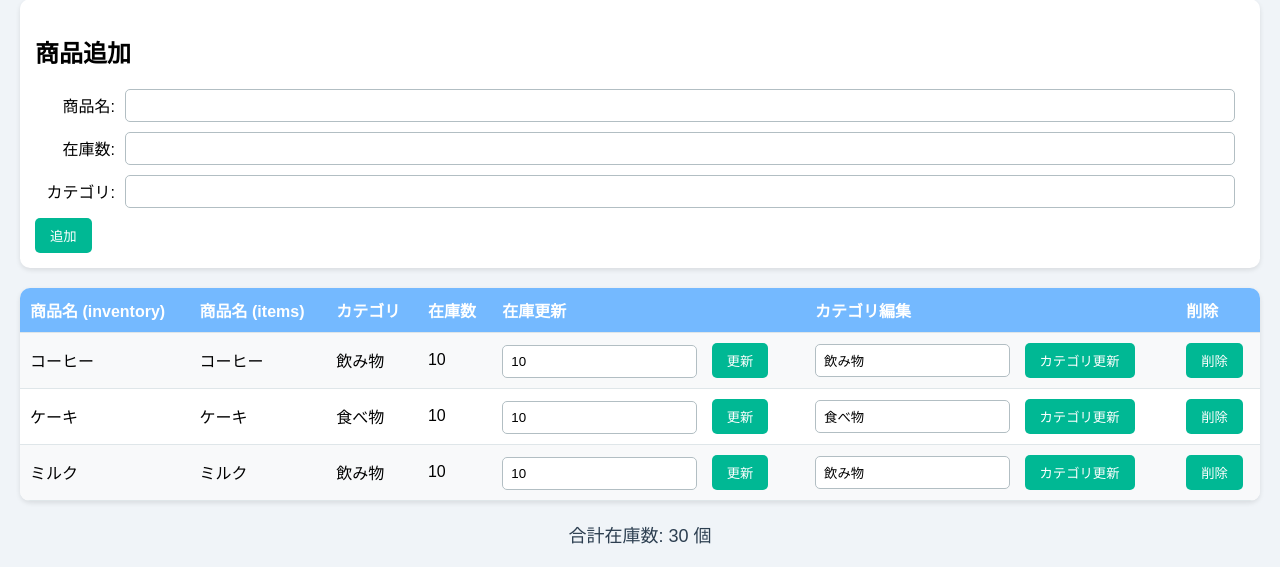
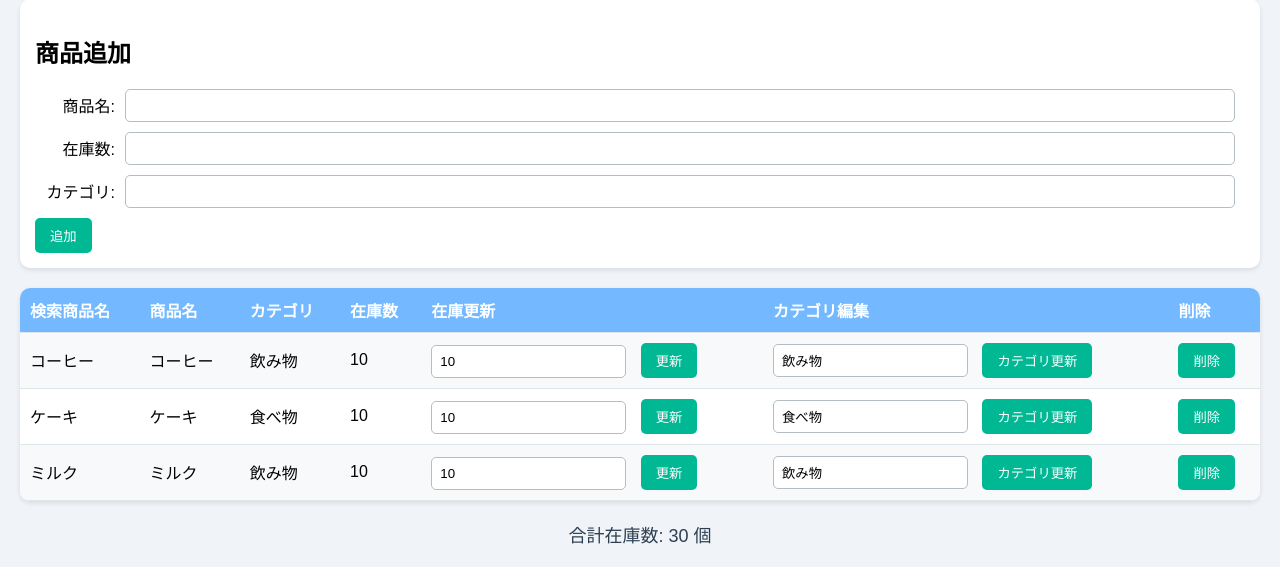
Before and after one commit to Lemon01414/coffee-inventory-app, a Flask app: page / in a window 1280 px wide. Shown: the part 250-817 px from the top of the page. Run offline with Flask 3, Linux system fonts and the light colour scheme; data comes from the database, SQL or seed files in the repository.

Commit message:
商品名 (inventory) を検索商品名に、商品名 (items) を商品名に変更

```diff
--- a/templates/index.html
+++ b/templates/index.html
@@ -156,8 +156,8 @@
     {% else %}
         <table>
             <tr>
-                <th>商品名 (inventory)</th>
-                <th>商品名 (items)</th>
+                <th>検索商品名</th>
+                <th>商品名</th>
                 <th>カテゴリ</th>
                 <th>在庫数</th>
                 <th>在庫更新</th>
```
